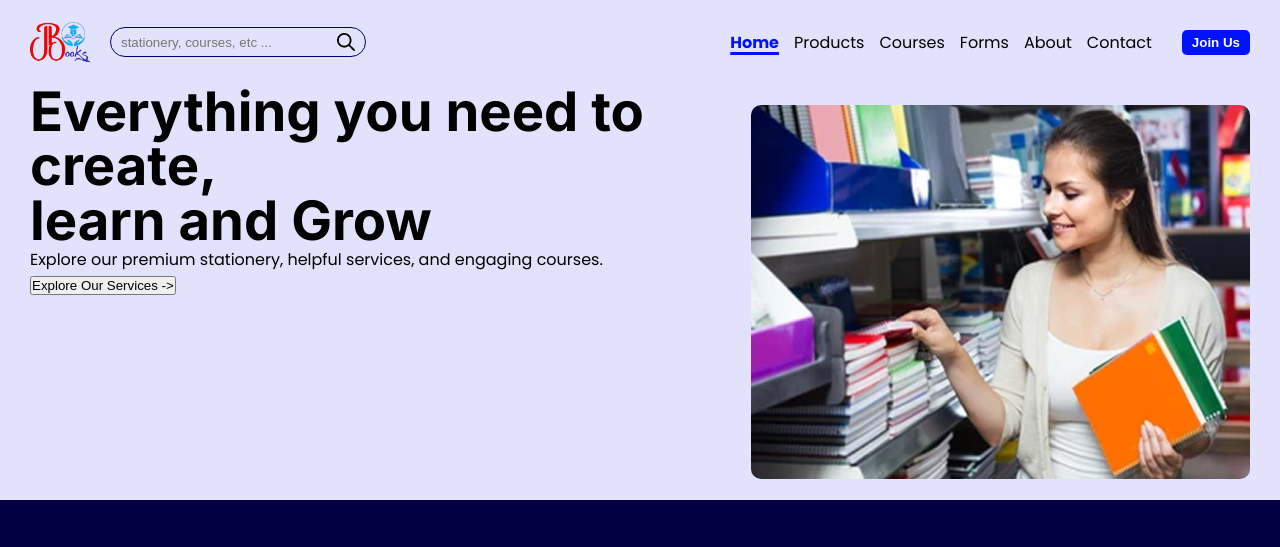
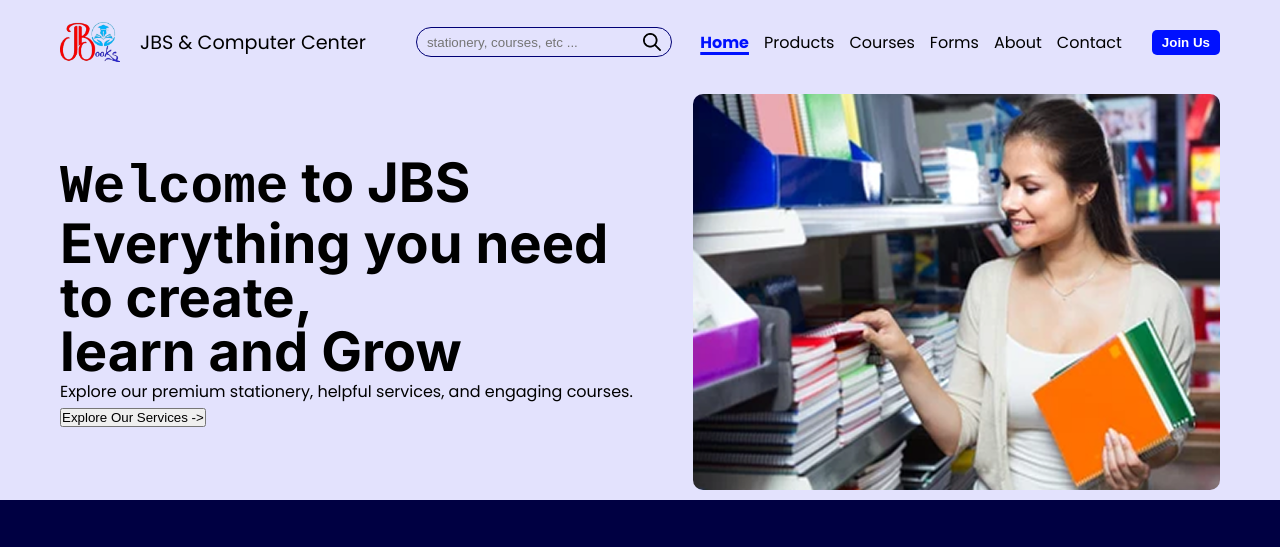
Before and after one commit to sunil-bhattaraii/JBS, a plain HTML site: page index.html in a window 1280 px wide. Shown: the top 547 px of the page. Drawn offline with Linux system fonts and the light colour scheme.

Commit message:
nav bar and hero partial

```diff
--- a/css/main.scss
+++ b/css/main.scss
@@ -44,7 +44,7 @@ body {
     display: flex;
     align-items: center;
     box-sizing: border-box;
-    margin: 10px 20px;
+    margin: 10px 50px;
     justify-content: space-between;
     overflow: none;
     padding: 10px;
@@ -55,6 +55,9 @@ body {
         align-items: center;
         width: auto;
         gap: 20px;
+
+        font-size: 1.2em;
+        font-weight: 500;        ;
     }
 }
 
@@ -74,6 +77,7 @@ body {
     padding: 0 10px;
     display: flex;
     align-items: center;
+    margin-left: 30px;
 
     input{
         border: none;
@@ -127,9 +131,9 @@ body {
 
 #hero-section{
     height: 52vh;;
-    padding: 0 30px;
+    padding: 0 60px;
     display: flex;
-    gap: 30px;
+    gap: 20px;
     justify-content: space-between;
     align-items: center;
 
@@ -139,7 +143,7 @@ body {
     display: flex;
     gap: 50px;
     justify-content: space-around;
-    padding: 50px 30px;
+    padding: 50px 60px;
     flex: 1;
     background-color: #000042;
     color: white;
@@ -148,10 +152,15 @@ body {
     display: flex;
     justify-content: center;
     height: 100%;
+    width: 60%;
 }
 
 .text-area{
     height: 100%;
+    width: 100%;
+    display: flex;
+    flex-direction: column;
+    justify-content: space-around;
 }
 
 .hero-heading{
@@ -162,10 +171,8 @@ body {
 }
 
 .image-area img {
-    height: 90%;
+    height: 95%;
     aspect-ratio: 4/3;
     margin: auto;;
     border-radius: 10px;
 }
-
-.hello{}
--- a/index.html
+++ b/index.html
@@ -10,6 +10,7 @@
     <nav id="navbar">
       <div class="logo-and-search">
         <img src="images/JBS-logo.png" alt="JBooks" id="jbs-logo" />
+        JBS & Computer Center
         <div id="searchbar">
           <input
             type="text"
@@ -35,7 +36,9 @@
 
     <main id="hero-section">
       <div class="text-area">
+        <div class="hero-text">
           <div class="hero-heading">
+            <span style="font-family: monospace;">Welcome</span> to JBS <br>
             Everything you need to create,<br>
             learn and Grow
           </div>
@@ -45,6 +48,8 @@
           </div>
           <button id="main-cta-button">Explore Our Services -></button>
         </div>
+      </div>
+
       <div class="image-area">
         <img
           src="images/hero-image.png"
```
Also changed, not shown: css/main.css, 1 other file. Lines whose indentation alone changed are shown as unchanged.
